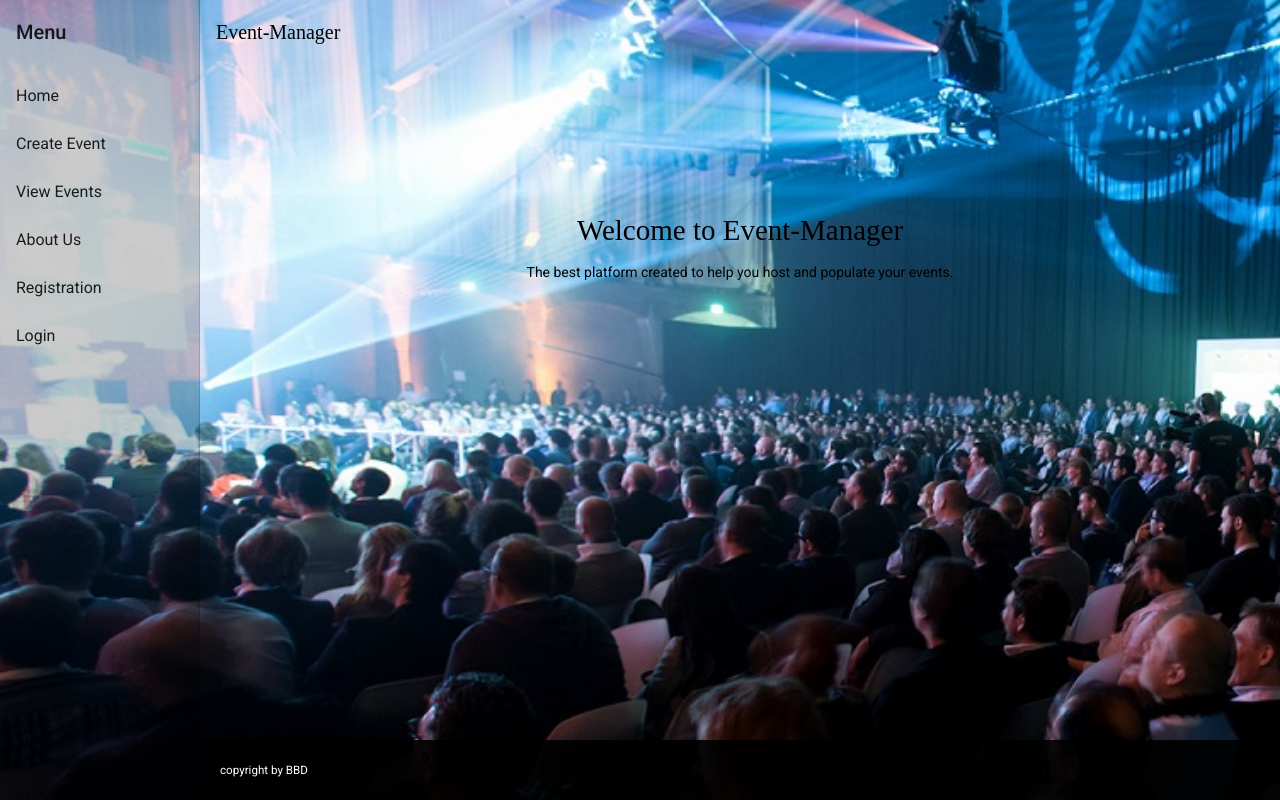
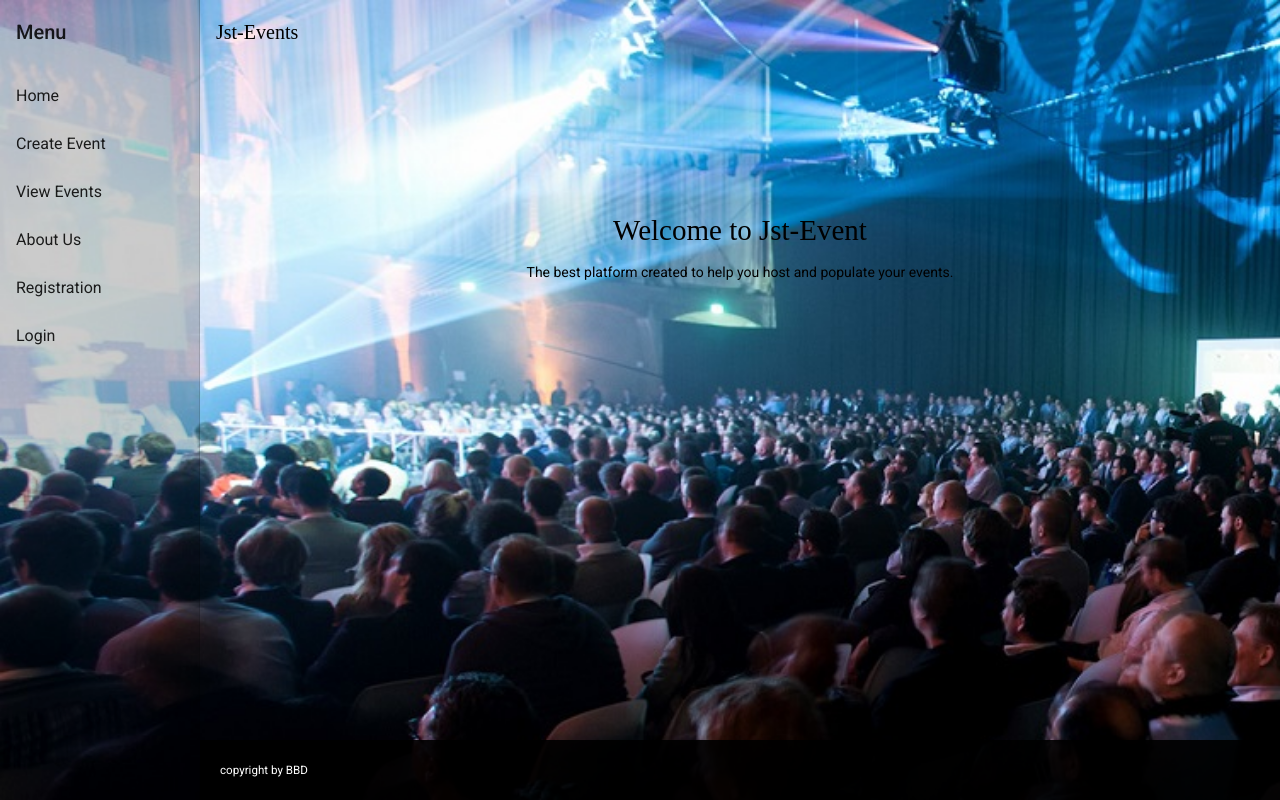
Before and after one commit to fkalombo/EventManager, an Angular app in the folder front-end/event-manager/: page / in a window 1280 px wide. Built offline with nearby package versions, Linux system fonts and the light colour scheme.

Commit message:
Jst-events

```diff
--- a/front-end/event-manager/src/app/home/home.component.html
+++ b/front-end/event-manager/src/app/home/home.component.html
@@ -1,5 +1,5 @@
 <main>
-    <h2> Welcome to Event-Manager </h2>
+    <h2> Welcome to Jst-Event </h2>
 
     <p> The best platform created to help you host and populate your events.</p>
 </main>
--- a/front-end/event-manager/src/app/root-nav/root-nav.component.html
+++ b/front-end/event-manager/src/app/root-nav/root-nav.component.html
@@ -24,7 +24,7 @@
         *ngIf="isHandset$ | async">
         <mat-icon aria-label="Side nav toggle icon">menu</mat-icon>
       </button>
-      <h2 class="event-man">  Event-Manager</h2>
+      <h2 class="event-man">  Jst-Events</h2>
     </mat-toolbar>
 
     <ng-content>  </ng-content>
```
